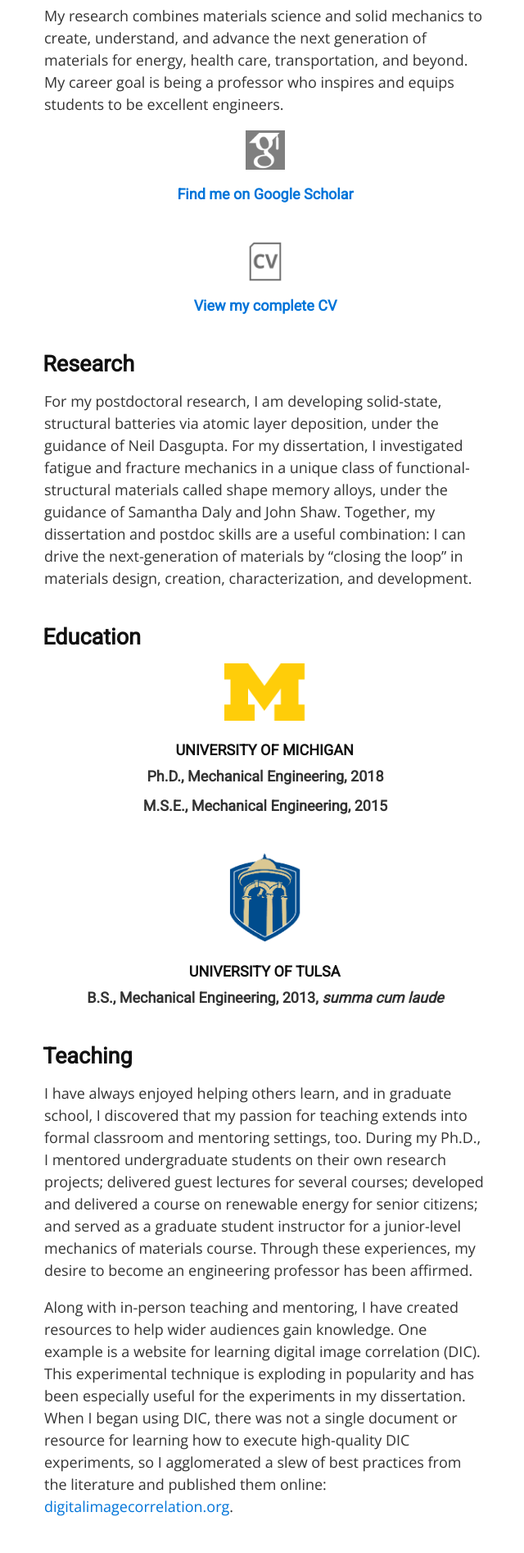
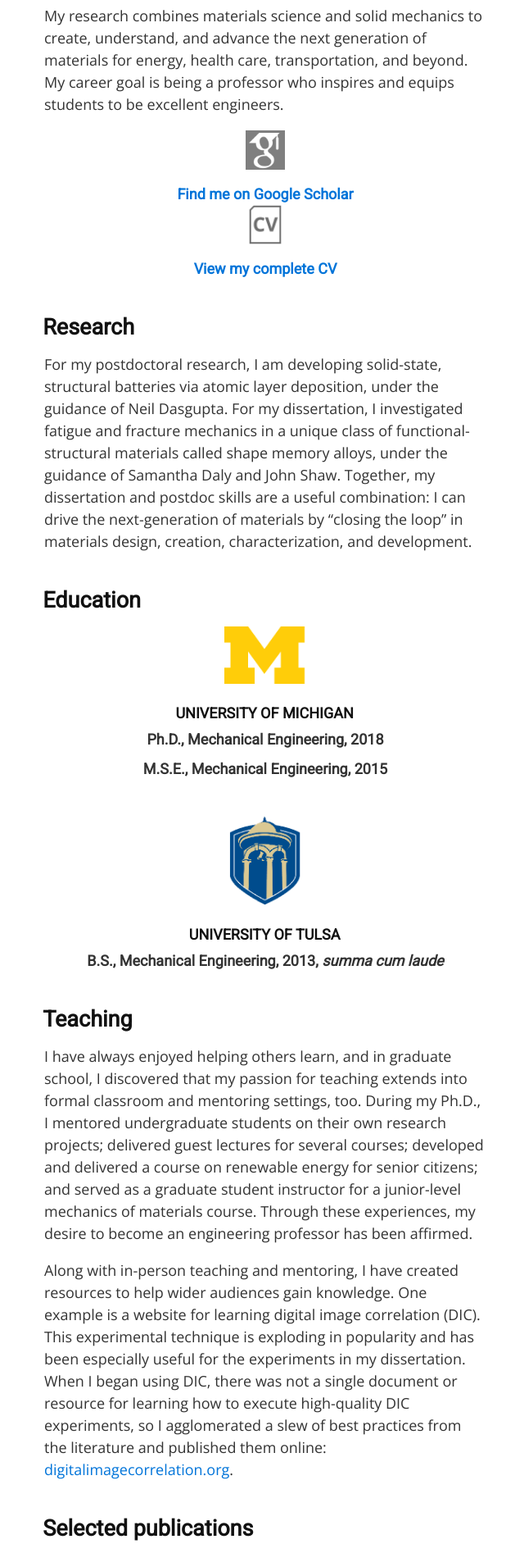
Before and after one commit to wlepage/wlepage.github.io, a Jekyll site: the page built from index.md, in a window 1280 px wide. Shown: the part 603-2497 px from the top of the page at 82% size, without its empty margins (316-956 px from the left). Built offline with Jekyll 4.4.1, drawn with Linux system fonts in a browser that asks for light colours.

Commit message:
Update index.md

```diff
--- a/index.md
+++ b/index.md
@@ -15,7 +15,9 @@ My research combines materials science and solid mechanics to create, understand
 	<img class="Ricon" src="img/gs.png" width="48" height="48" />
 	<figcaption>Find me on Google Scholar</figcaption>
 	</a>
-	<p>&nbsp;</p>
+</div>
+
+<div id="Ricons">
 	<a class="Ricon" href="../William_LePage.pdf">
 	<img class="Ricon" src="img/CVicon.png" width="48" height="48" />
 	<figcaption>View my complete CV</figcaption>
```
